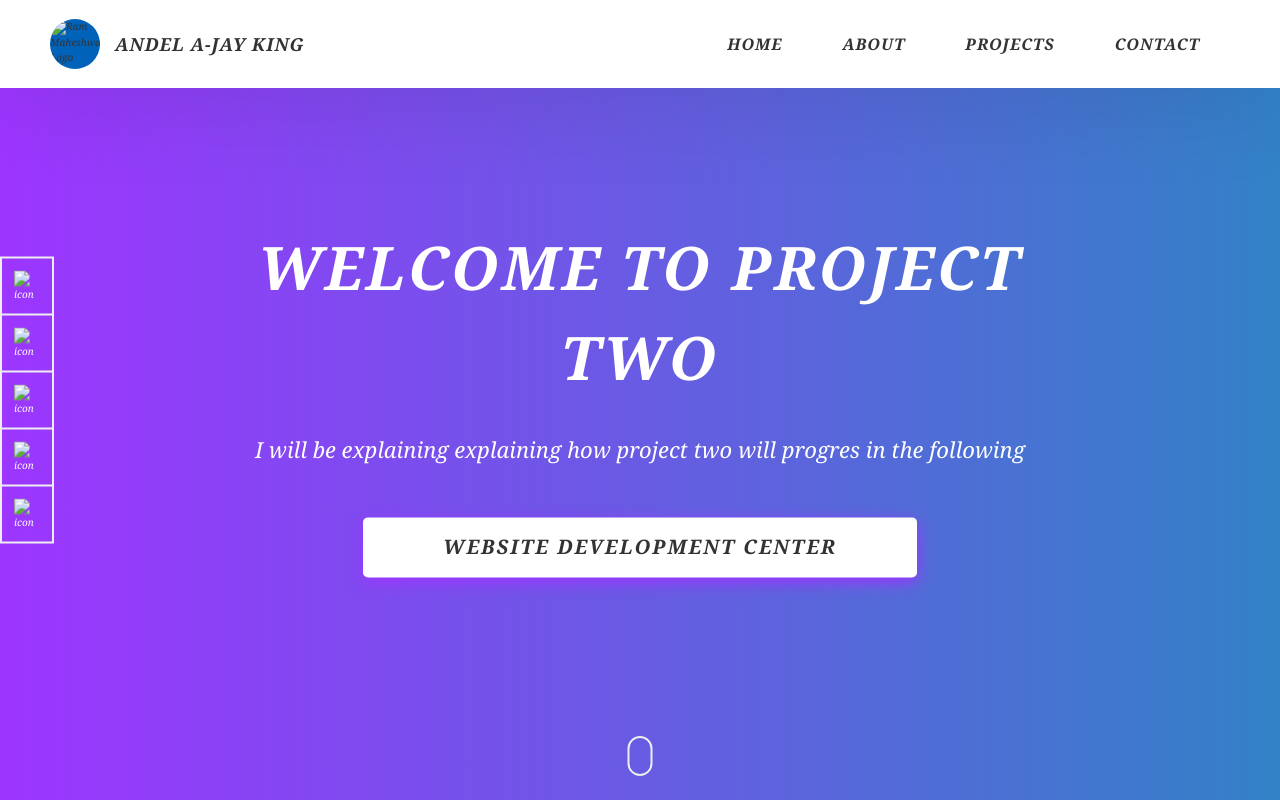
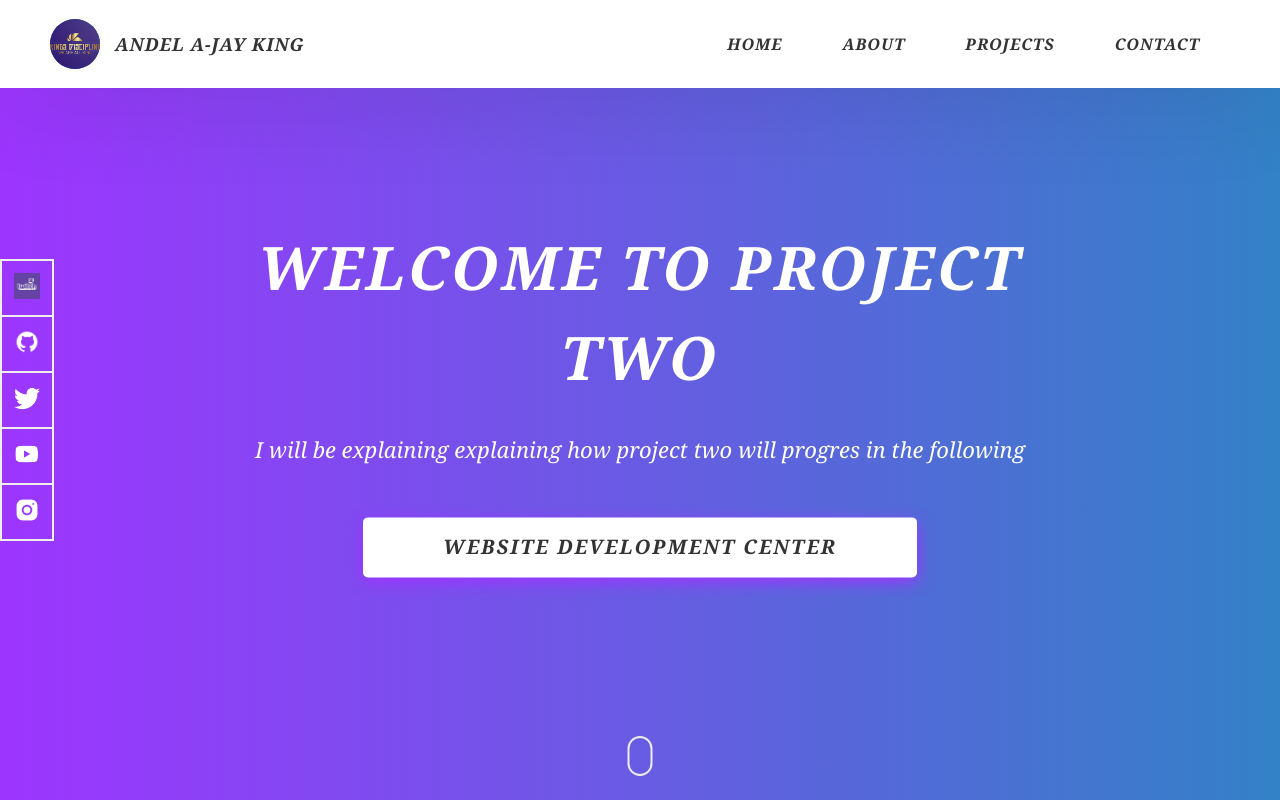
Before and after one commit to andelking/prototype_web, a plain HTML site: page project-2.html in a window 1280 px wide. Shown: the top 800 px of the page. Drawn offline with Linux system fonts and the light colour scheme.

Commit message:
Update project-2.html

```diff
--- a/project-2.html
+++ b/project-2.html
@@ -25,7 +25,7 @@
         <div class="header__logo-container">
           <div class="header__logo-img-cont">
             <img
-              src="assets/logo.jpg"
+              src="logo.jpg"
               alt="Ram Maheshwari Logo Image"
               class="header__logo-img"
             />
@@ -51,12 +51,12 @@
           </ul>
           <div class="header__main-ham-menu-cont">
             <img
-              src="assets/svg/ham-menu.svg"
+              src="ham-menu.svg"
               alt="hamburger menu"
               class="header__main-ham-menu"
             />
             <img
-              src="./assets/svg/ham-menu-close.svg"
+              src="ham-menu-close.svg"
               alt="hamburger menu close"
               class="header__main-ham-menu-close d-none"
             />
@@ -101,7 +101,7 @@
         <div class="home-hero__social">
           <a href="#" class="home-hero__social-icon-link">
             <img
-              src="assets/download.jpeg"
+              src="download.jpeg"
               alt="icon"
               class="home-hero__social-icon"
             />
@@ -110,7 +110,7 @@
         <div class="home-hero__social">
           <a href="#" class="home-hero__social-icon-link">
             <img
-              src="assets/github-ico.png"
+              src="github-ico.png"
               alt="icon"
               class="home-hero__social-icon"
             />
@@ -119,7 +119,7 @@
         <div class="home-hero__social">
           <a href="#" class="home-hero__social-icon-link">
             <img
-              src="assets/twitter-ico.png"
+              src="twitter-ico.png"
               alt="icon"
               class="home-hero__social-icon"
             />
@@ -128,7 +128,7 @@
         <div class="home-hero__social">
           <a href="#" class="home-hero__social-icon-link">
             <img
-              src="assets/yt-ico.png"
+              src="yt-ico.png"
               alt="icon"
               class="home-hero__social-icon"
             />
@@ -140,7 +140,7 @@
             class="home-hero__social-icon-link home-hero__social-icon-link--bd-none"
           >
             <img
-              src="assets/insta-ico.png"
+              src="insta-ico.png"
               alt="icon"
               class="home-hero__social-icon"
             />
@@ -177,7 +177,7 @@
           <div class="projects__row">
             <div class="projects__row-img-cont">
               <img
-                src="assets/coding1.jpg"
+                src="coding1.jpg"
                 alt="Software Screenshot"
                 class="projects__row-img"
                 loading="lazy"
@@ -194,7 +194,7 @@
           <div class="projects__row">
             <div class="projects__row-img-cont">
               <img
-                src="assets/coding2.jpg"
+                src="coding2.jpg"
                 alt="Software Screenshot"
                 class="projects__row-img"
                 loading="lazy"
@@ -212,7 +212,7 @@
           <div class="projects__row">
             <div class="projects__row-img-cont">
               <img
-                src="assets/coding3.jpg"
+                src="coding3.jpg"
                 alt="Software Screenshot"
                 class="projects__row-img"
                 loading="lazy"
@@ -292,28 +292,28 @@
               <a target="_blank" rel="noreferrer" href="#">
                 <img
                   class="main-footer__icon"
-                  src="assets/github-ico.png"
+                  src="github-ico.png"
                   alt="icon"
                 />
               </a>
               <a target="_blank" rel="noreferrer" href="#">
                 <img
                   class="main-footer__icon"
-                  src="assets/twitter-ico.png"
+                  src="twitter-ico.png"
                   alt="icon"
                 />
               </a>
               <a target="_blank" rel="noreferrer" href="#">
                 <img
                   class="main-footer__icon"
-                  src="assets/yt-ico.png"
+                  src="yt-ico.png"
                   alt="icon"
                 />
               </a>
               <a target="_blank" rel="noreferrer" href="andel12@gmail.com">
                 <img
                   class="main-footer__icon main-footer__icon--mr-none"
-                  src="assets/insta-ico.png"
+                  src="insta-ico.png"
                   alt="icon"
                 />
               </a>
```
